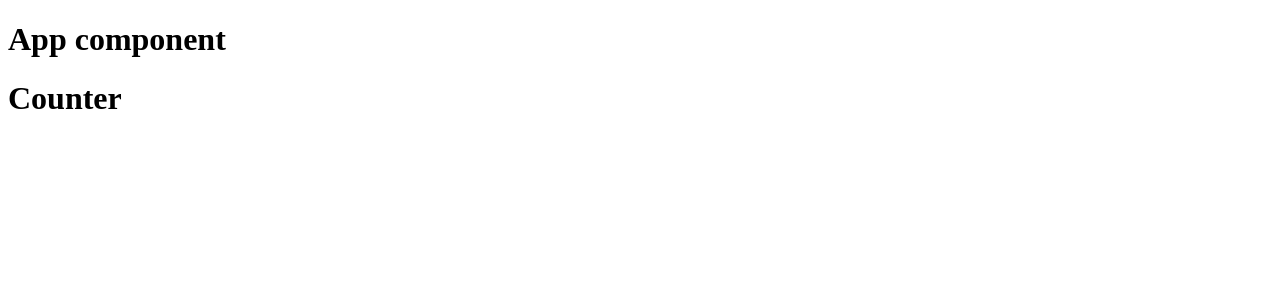
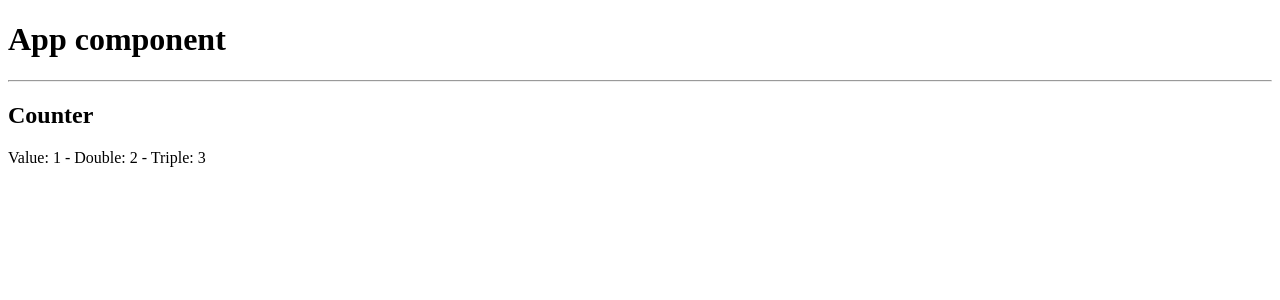
Before and after one commit to Dahc36/react-tutorial, a React (Create React App) app: page / in a window 1280 px wide. Shown: the top 300 px of the page. Built offline with nearby package versions, Linux system fonts and the light colour scheme.

Commit message:
ADD: values con prop, Counter

```diff
--- a/src/App.js
+++ b/src/App.js
@@ -1,10 +1,12 @@
 import React, { Fragment } from 'react';
+
 import Counter from 'components/Counter';
 
 const App = function() {
   return (
     <Fragment>
       <h1>App component</h1>
+      <hr />
       <Counter />
     </Fragment>
   );
--- /dev/null
+++ b/src/components/Counter/Values.js
@@ -0,0 +1,11 @@
+import React from 'react';
+
+const Values = function(props) {
+  return (
+    <div>
+      <p>Value: {props.value} - Double: {props.value * 2} - Triple: {props.value * 3}</p>
+    </div>
+  );
+};
+
+export default Values;
--- a/src/components/Counter/index.js
+++ b/src/components/Counter/index.js
@@ -1,8 +1,15 @@
 import React from 'react';
 
+import Values from './Values';
+
 const Counter = function() {
+  let value = 1;
+
   return (
-    <h1>Counter</h1>
+    <div>
+      <h2>Counter</h2>
+      <Values value={value} />
+    </div>
   );
 };
 
```
Also changed, not shown: 1 other file (tests, documents, lock files or other folders).
